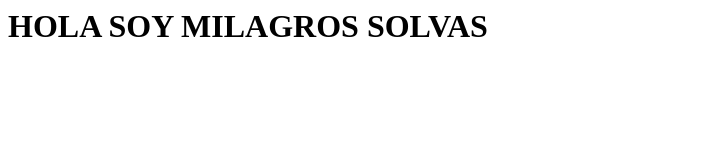
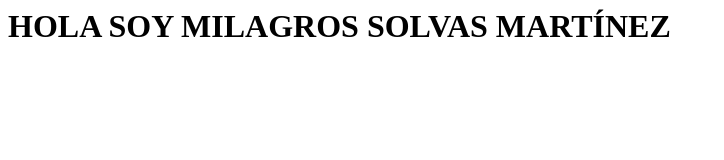
Before and after one commit to smm484/a62, a plain HTML site: page index.html in a window 1280 px wide. Shown: the whole page, without its empty margins (0-724 px from the left). Drawn offline with Linux system fonts and the light colour scheme.

Commit message:
Build modificando apellido2

```diff
--- a/index.html
+++ b/index.html
@@ -1 +1 @@
-<h1>HOLA SOY MILAGROS SOLVAS</h1>
+<h1>HOLA SOY MILAGROS SOLVAS MARTÍNEZ</h1>
```
